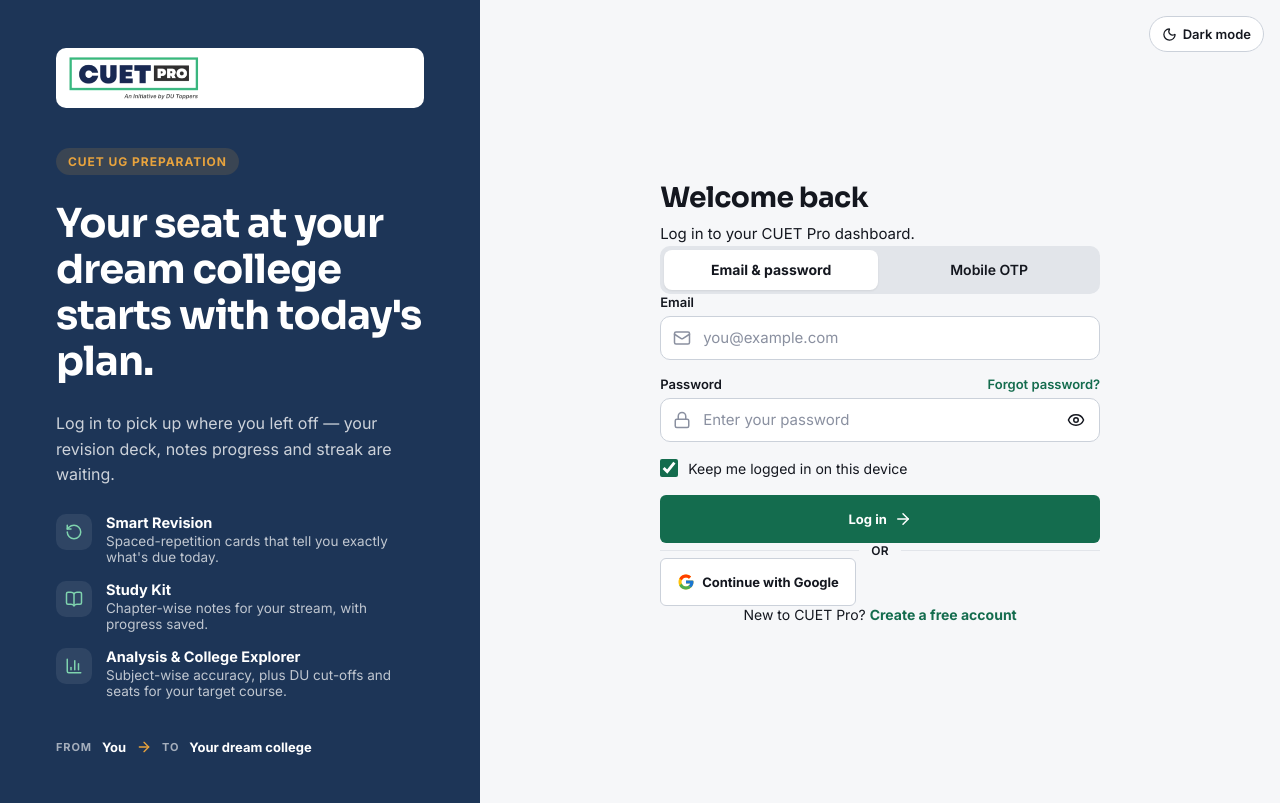
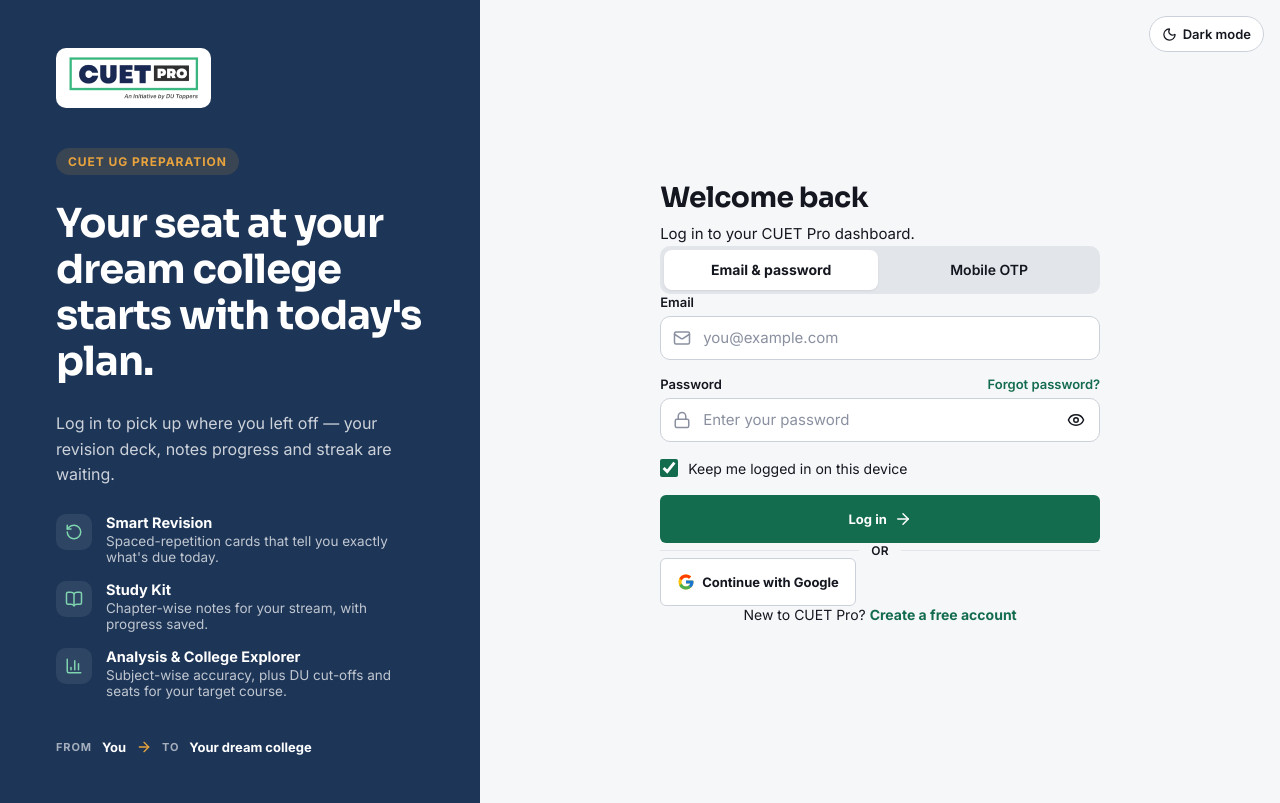
Before and after one commit to cuet-pro/cuetpro-learning-dashboard, a React (Vite) app: page / in a window 1280 px wide. Built offline with nearby package versions, Linux system fonts and the light colour scheme.

Commit message:
Auth: fix logo tile stretching to full panel width (align-self flex-start)

```diff
--- a/src/pages/auth.css
+++ b/src/pages/auth.css
@@ -2,7 +2,7 @@
    Token-based. The navy brand panel stays #1D3557 in both themes. */
 
 /* ── Brand logo (BrandLogo.jsx) ── */
-.brand-logo { display: inline-flex; align-items: center; }
+.brand-logo { display: inline-flex; align-items: center; align-self: flex-start; }
 .brand-logo.on-dark { background: #fff; padding: 8px 12px; border-radius: var(--r-md); }
 .brand-logo-img { height: 44px; width: auto; display: block; }
 .brand-logo-img.sm { height: 36px; }
```
